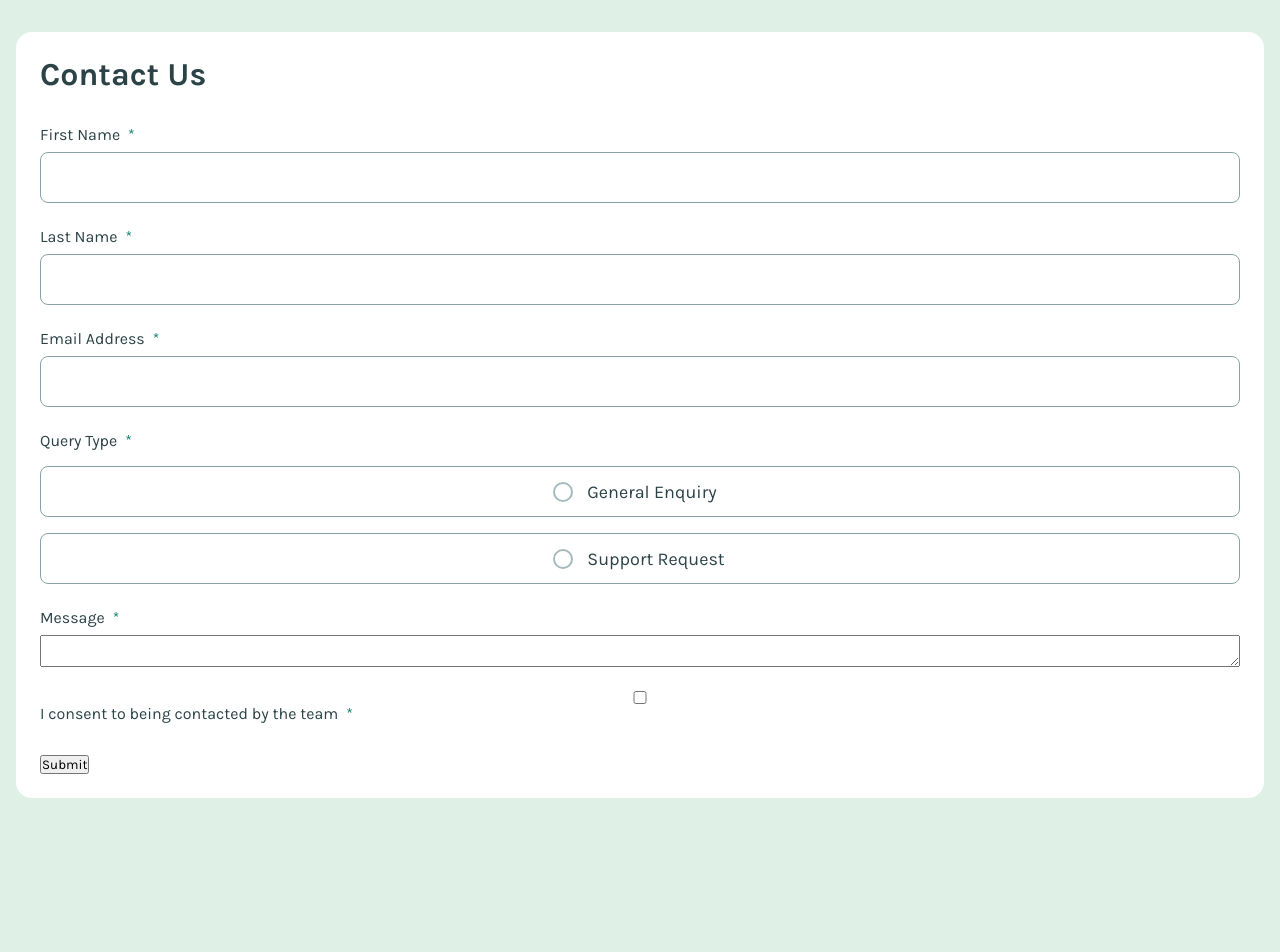
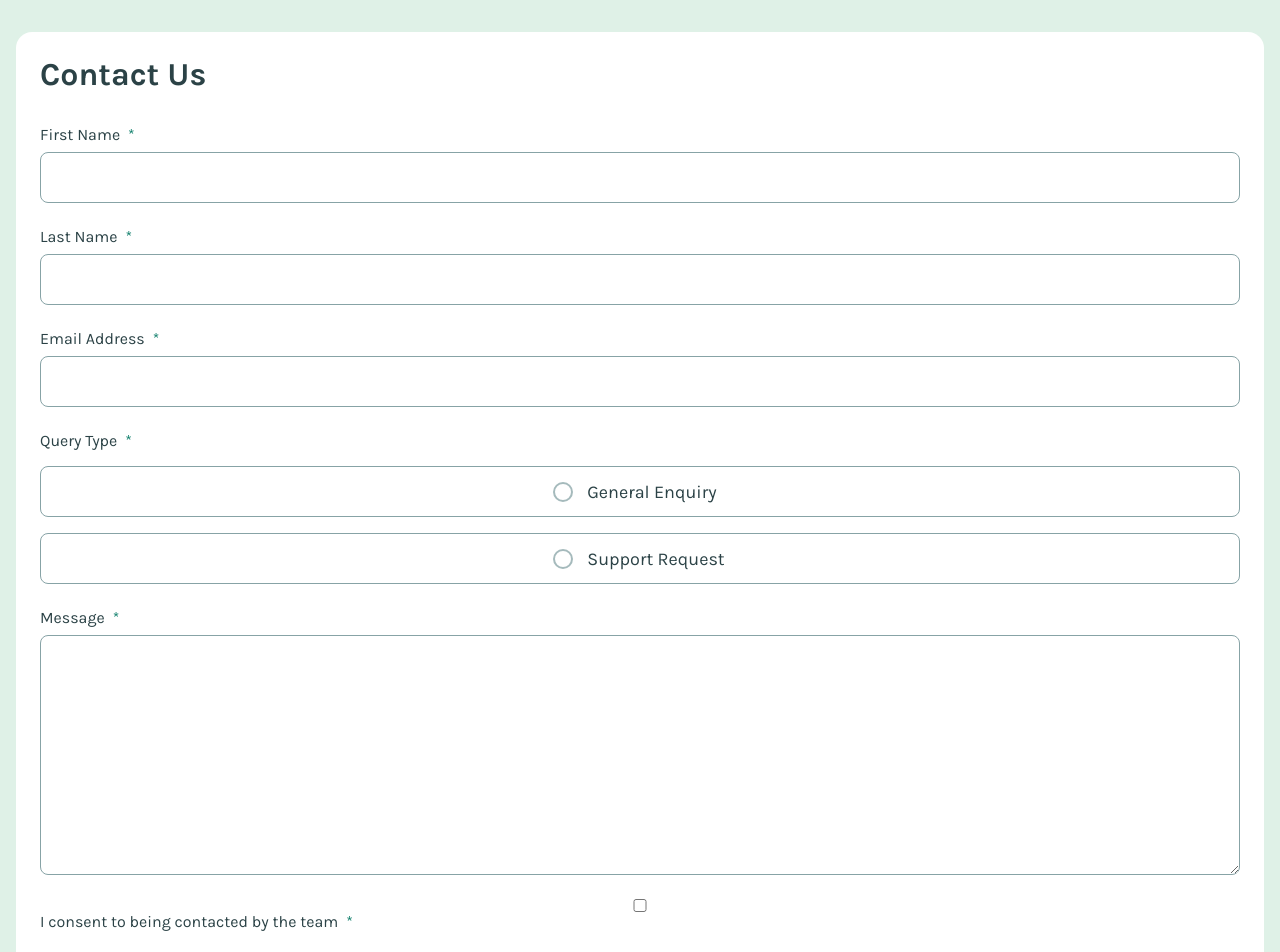
Before and after one commit to ionStici/contact-form-fem, a React (Vite) app: page / in a window 1280 px wide. Shown: the top 952 px of the page. Before the commit the page ends 830 px from the top, so only its background shows below. Built offline with nearby package versions, Linux system fonts and the light colour scheme.

Commit message:
Updates & Add textarea

```diff
--- a/src/App.jsx
+++ b/src/App.jsx
@@ -1,7 +1,6 @@
 import styled from 'styled-components';
 import GlobalStyles from './styles/GlobalStyles';
-import Fieldset from './components/Fieldset';
-import { useForm } from 'react-hook-form';
+import Form from './Form';
 
 const Main = styled.main`
   padding: 3.2rem 1.6rem;
@@ -20,91 +19,14 @@ const Heading = styled.h1`
   margin-bottom: 3.2rem;
 `;
 
-const Form = styled.form``;
-
-const Label = styled.label`
-  width: fit-content;
-  margin-bottom: 0.8rem;
-
-  font-size: 1.6rem;
-  color: var(--color-grey-900);
-
-  span {
-    color: var(--color-green-600);
-    margin-left: 0.8rem;
-  }
-`;
-
-const Input = styled.input`
-  height: 5.1rem;
-  border: 1px solid var(--color-grey-500);
-  border-radius: 0.8rem;
-`;
-
-const CheckboxInput = styled.input``;
-
-const Box = styled.div`
-  display: flex;
-  flex-direction: column;
-  margin-bottom: 2.4rem;
-`;
-
 function App() {
-  const { getValues } = useForm();
-
   return (
     <Main>
       <GlobalStyles />
 
       <Section>
         <Heading>Contact Us</Heading>
-
-        <Form>
-          <div>
-            <Box>
-              <Label htmlFor="first-name">
-                First Name
-                <span>*</span>
-              </Label>
-              <Input type="text" id="first-name" />
-            </Box>
-            <Box>
-              <Label htmlFor="last-name">
-                Last Name
-                <span>*</span>
-              </Label>
-              <Input type="text" id="last-name" />
-            </Box>
-          </div>
-
-          <Box>
-            <Label htmlFor="email">
-              Email Address
-              <span>*</span>
-            </Label>
-            <Input type="email" id="email" />
-          </Box>
-
-          <Fieldset />
-
-          <Box>
-            <Label htmlFor="message">
-              Message
-              <span>*</span>
-            </Label>
-            <textarea name="message" id="message"></textarea>
-          </Box>
-
-          <Box>
-            <CheckboxInput type="checkbox" id="consent" />
-            <Label htmlFor="consent">
-              I consent to being contacted by the team
-              <span>*</span>
-            </Label>
-          </Box>
-
-          <button>Submit</button>
-        </Form>
+        <Form />
       </Section>
     </Main>
   );
--- /dev/null
+++ b/src/Form.jsx
@@ -0,0 +1,91 @@
+import styled from 'styled-components';
+import { useForm } from 'react-hook-form';
+
+import Fieldset from './components/Fieldset';
+import MessageField from './components/MessageField';
+
+function Form() {
+  const { register, handleSubmit } = useForm();
+
+  const onSubmit = data => {
+    console.log(data);
+  };
+
+  const onError = err => {
+    console.log(err);
+  };
+
+  return (
+    <StyledForm onSubmit={handleSubmit(onSubmit, onError)}>
+      <div>
+        <Box>
+          <Label htmlFor="first-name">
+            First Name
+            <span>*</span>
+          </Label>
+          <Input type="text" id="first-name" />
+        </Box>
+        <Box>
+          <Label htmlFor="last-name">
+            Last Name
+            <span>*</span>
+          </Label>
+          <Input type="text" id="last-name" />
+        </Box>
+      </div>
+
+      <Box>
+        <Label htmlFor="email">
+          Email Address
+          <span>*</span>
+        </Label>
+        <Input type="email" id="email" />
+      </Box>
+
+      <Fieldset register={register} />
+
+      <MessageField register={register} />
+
+      <Box>
+        <CheckboxInput type="checkbox" id="consent" />
+        <Label htmlFor="consent">
+          I consent to being contacted by the team
+          <span>*</span>
+        </Label>
+      </Box>
+
+      <button>Submit</button>
+    </StyledForm>
+  );
+}
+
+export default Form;
+
+const StyledForm = styled.form``;
+
+const Label = styled.label`
+  width: fit-content;
+  margin-bottom: 0.8rem;
+
+  font-size: 1.6rem;
+  color: var(--color-grey-900);
+
+  span {
+    color: var(--color-green-600);
+    margin-left: 0.8rem;
+  }
+`;
+
+const Input = styled.input`
+  height: 5.1rem;
+  border: 1px solid var(--color-grey-500);
+  border-radius: 0.8rem;
+`;
+
+const CheckboxInput = styled.input``;
+
+const Box = styled.div`
+  display: flex;
+  flex-direction: column;
+  margin-bottom: 2.4rem;
+`;
--- a/src/components/Fieldset.jsx
+++ b/src/components/Fieldset.jsx
@@ -1,5 +1,43 @@
 import styled from 'styled-components';
-import { useForm } from 'react-hook-form';
+
+function Fieldset({ register }) {
+  return (
+    <StyledFieldset>
+      <Legend>
+        Query Type
+        <span>*</span>
+      </Legend>
+
+      <Label htmlFor="general-enquiry">
+        <input
+          type="radio"
+          name="query-type"
+          id="general-enquiry"
+          value="general-enquiry"
+          {...register('query-type', { required: 'Required' })}
+        />
+        <RadioButton className="radioButton" />
+        <span>General Enquiry</span>
+      </Label>
+
+      <Label htmlFor="support-request">
+        <input
+          type="radio"
+          name="query-type"
+          id="support-request"
+          value="support-request"
+          {...register('query-type', { required: 'Required' })}
+        />
+        <RadioButton className="radioButton" />
+        <span>Support Request</span>
+      </Label>
+    </StyledFieldset>
+  );
+}
+
+export default Fieldset;
+
+//
 
 const StyledFieldset = styled.fieldset`
   border: none;
@@ -76,40 +114,3 @@ const RadioButton = styled.div`
     transition: background-color 0.3s;
   }
 `;
-
-function Fieldset() {
-  const { register } = useForm();
-
-  return (
-    <StyledFieldset>
-      <Legend>
-        Query Type
-        <span>*</span>
-      </Legend>
-
-      <Label htmlFor="general-enquiry">
-        <input
-          type="radio"
-          name="query-type"
-          id="general-enquiry"
-          {...register('general-enquiry')}
-        />
-        <RadioButton className="radioButton" />
-        <span>General Enquiry</span>
-      </Label>
-
-      <Label htmlFor="support-request">
-        <input
-          type="radio"
-          name="query-type"
-          id="support-request"
-          {...register('support-request')}
-        />
-        <RadioButton className="radioButton" />
-        <span>Support Request</span>
-      </Label>
-    </StyledFieldset>
-  );
-}
-
-export default Fieldset;
--- /dev/null
+++ b/src/components/MessageField.jsx
@@ -0,0 +1,50 @@
+import styled from 'styled-components';
+
+const Box = styled.div`
+  display: flex;
+  flex-direction: column;
+  margin-bottom: 2.4rem;
+`;
+
+const Label = styled.label`
+  width: fit-content;
+  margin-bottom: 0.8rem;
+
+  font-size: 1.6rem;
+  color: var(--color-grey-900);
+
+  span {
+    color: var(--color-green-600);
+    margin-left: 0.8rem;
+  }
+`;
+
+const Textarea = styled.textarea`
+  min-width: 100%;
+  max-width: 100%;
+  padding: 1.2rem 2.4rem;
+  height: 24rem;
+  border: 1px solid var(--color-grey-500);
+  border-radius: 0.8rem;
+
+  font-size: 1.8rem;
+  color: var(--color-grey-900);
+`;
+
+function MessageField({ register }) {
+  return (
+    <Box>
+      <Label htmlFor="message">
+        Message
+        <span>*</span>
+      </Label>
+      <Textarea
+        name="message"
+        id="message"
+        {...register('message', { required: 'This field is required' })}
+      ></Textarea>
+    </Box>
+  );
+}
+
+export default MessageField;
--- a/src/styles/GlobalStyles.js
+++ b/src/styles/GlobalStyles.js
@@ -34,7 +34,6 @@ const GlobalStyles = createGlobalStyle`
   --color-white: hsl(0, 0%, 100%);
   --color-grey-500: hsl(186, 15%, 59%);
   --color-grey-900: hsl(187, 24%, 22%);
-
   --color-green-200: hsl(148, 38%, 91%);
   --color-green-600: hsl(169, 82%, 27%);
   --color-red: hsl(0, 66%, 54%);
@@ -61,9 +60,10 @@ body {
   font-weight: 400;
 }
 
-button, input {
+button, input, textarea {
   font-family: inherit;
 }
+
 `;
 
 export default GlobalStyles;
```
